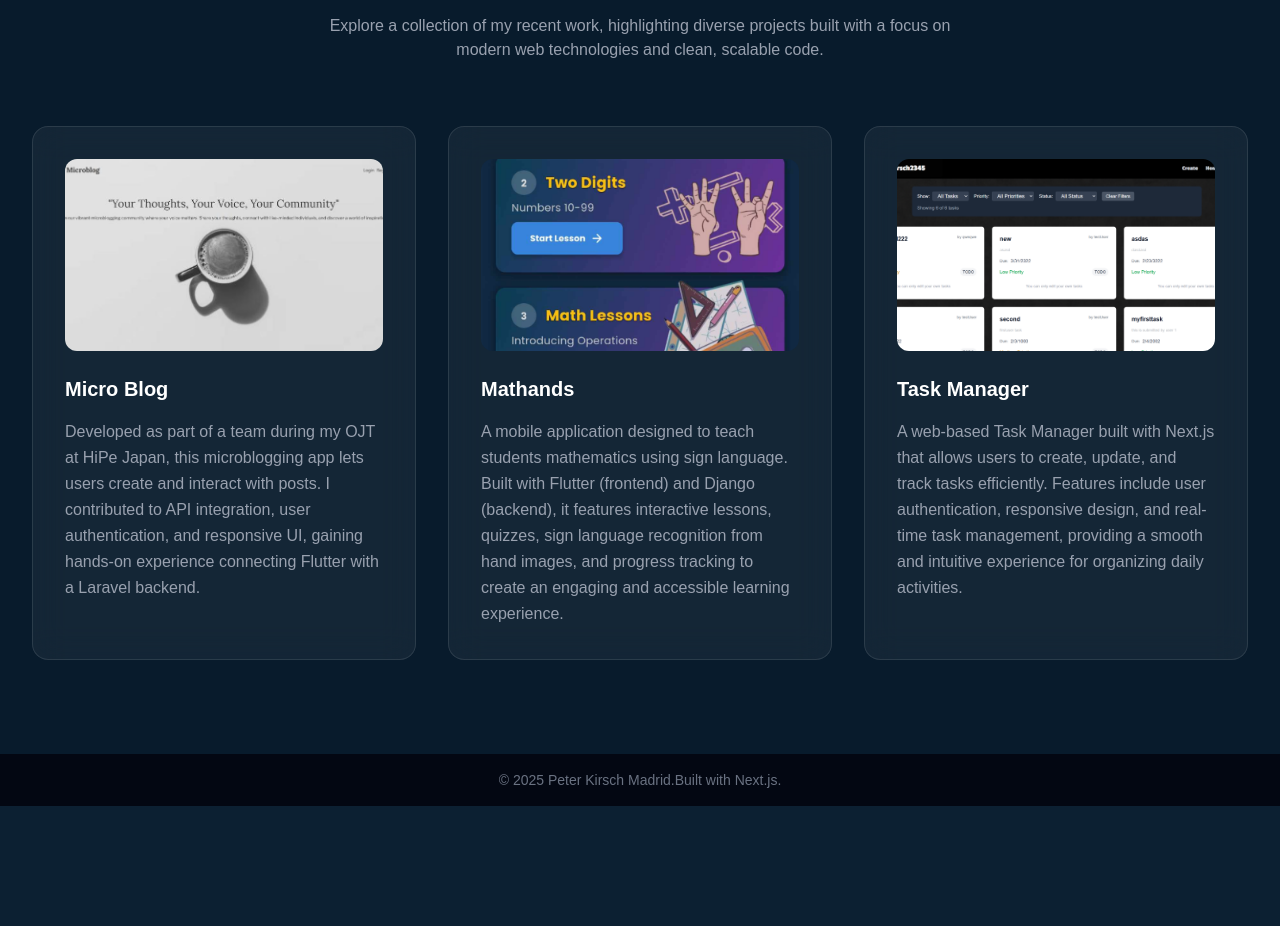
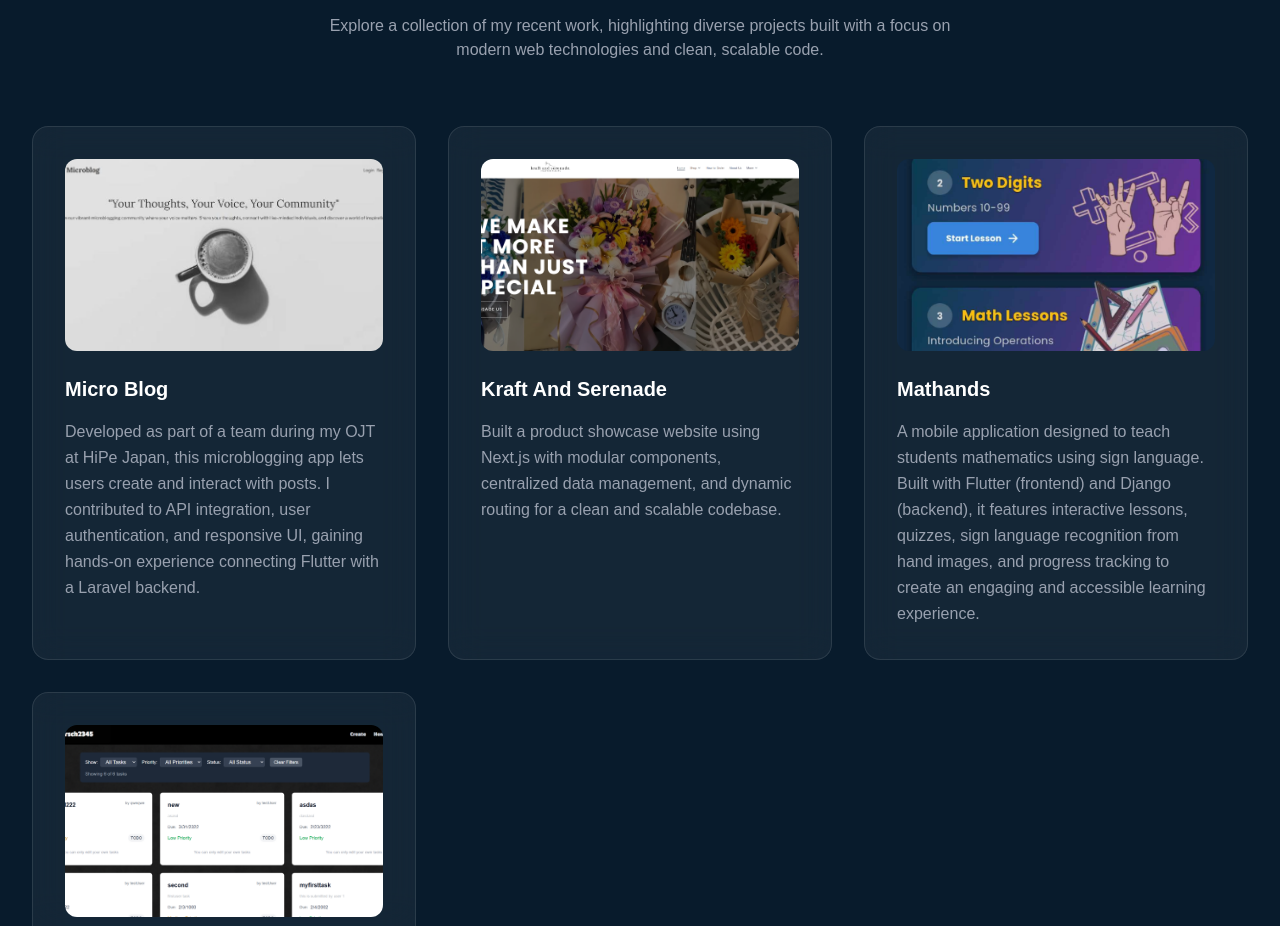
Before and after one commit to PeterDMadrid/Portfolio, a Next.js app: page / in a window 1280 px wide. Shown: the part 1188-2114 px from the top of the page. Before the commit the page ends 1994 px from the top, so only its background shows below. Built offline with nearby package versions, Linux system fonts and the light colour scheme.

Commit message:
added k and s

```diff
--- a/src/app/homeComponents/Projects.tsx
+++ b/src/app/homeComponents/Projects.tsx
@@ -12,18 +12,25 @@ const projectData = [
     },
     {
         id: 2,
+        title: "Kraft And Serenade",
+        description: " Built a product showcase website using Next.js with modular components, centralized data management, and dynamic routing for a clean and scalable codebase.",
+        link: "https://kraft-and-serenade.vercel.app/",
+        image: "/landing.png"
+    },
+    {
+        id: 3,
         title: "Mathands",
         description: "A mobile application designed to teach students mathematics using sign language. Built with Flutter (frontend) and Django (backend), it features interactive lessons, quizzes, sign language recognition from hand images, and progress tracking to create an engaging and accessible learning experience.",
         link: "https://github.com/PeterDMadrid/Mathands-Frontend.git",
         image: "/MathandsSnippet.PNG",
     },
     {
-        id: 3,
+        id: 4,
         title: "Task Manager",
         description: "A web-based Task Manager built with Next.js that allows users to create, update, and track tasks efficiently. Features include user authentication, responsive design, and real-time task management, providing a smooth and intuitive experience for organizing daily activities.",
         link: "https://github.com/PeterDMadrid/Task-Manager-Application.git",
         image: "/TaskManager.png" // Add actual image path for this one
-    }
+    },
 ]
 
 export default function Projects() {
```
Also changed, not shown: public/landing.png (added).
